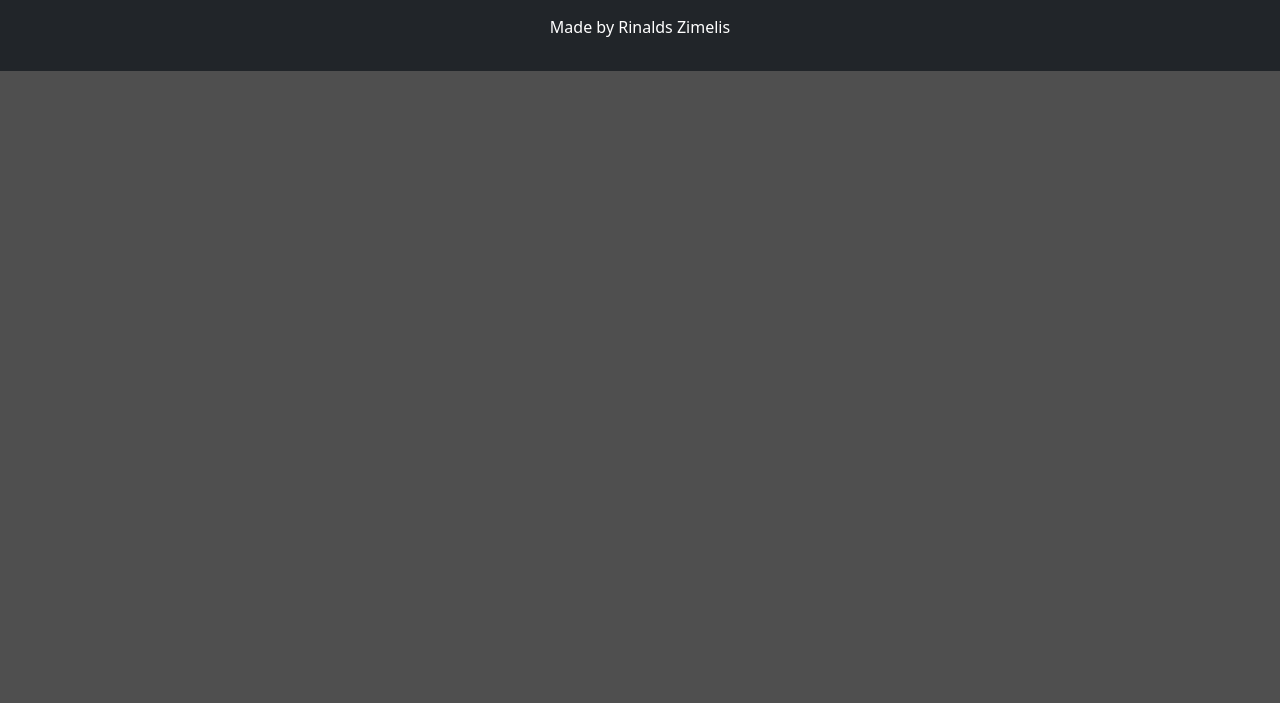
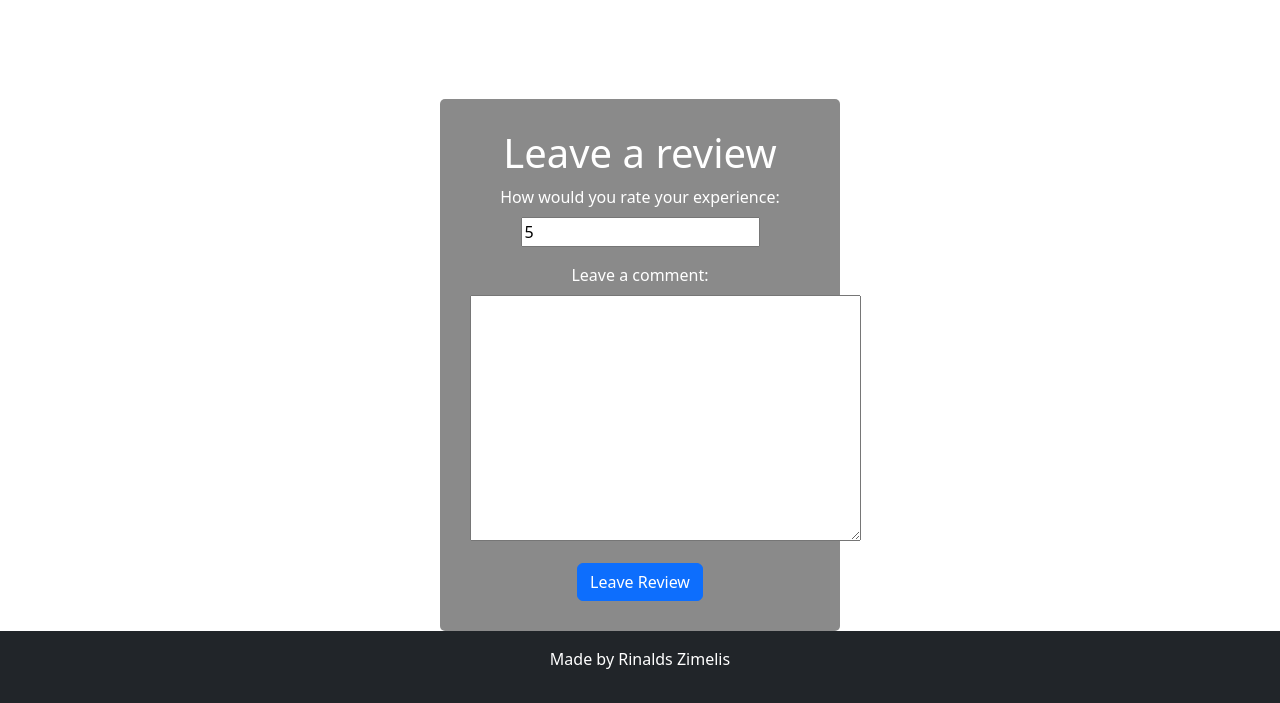
Before and after one commit to rinalds98/Savory-Junction, a Django app: page / in a window 1280 px wide. Shown: the part 1954-2657 px from the top of the page. Before the commit the page ends 2025 px from the top, so only its background shows below. Run offline with Django 3.2, Linux system fonts and the light colour scheme; data that the repository does not hold is empty; grey boxes are pictures that could not be loaded.

Commit message:
Add view that posts review. create forms.py for form and html in index.html to display review form

```diff
--- /dev/null
+++ b/booking/forms.py
@@ -0,0 +1,8 @@
+from .models import Review
+from django import forms
+
+
+class ReviewForm(forms.ModelForm):
+    class Meta:
+        model = Review
+        fields = ["comment", "rating"]
--- a/booking/models.py
+++ b/booking/models.py
@@ -46,7 +46,7 @@ class Review(models.Model):
     rating = models.IntegerField(default=5, validators=[MinValueValidator(1),
                                                         MaxValueValidator(5)])
     date_posted = models.DateTimeField(default=datetime.now)
-    booking = models.ForeignKey(Booking, on_delete=models.CASCADE)
+    #booking = models.ForeignKey(Booking, on_delete=models.CASCADE)
 
     def __str__(self):
         return f"{self.user_name} - {self.rating} star rating"
--- a/booking/urls.py
+++ b/booking/urls.py
@@ -7,9 +7,5 @@ urlpatterns = [
     # path('menu.html', views.MenuView.as_view(), name='menu'),
     path("mybookings.html", views.Reservations.as_view(), name="bookings"),
     path("delete/<int:pk>/", views.BookingDelete.as_view(), name="delete_booking"),
-    path(
-        "bookings/<int:pk>/update/",
-        views.BookingUpdate.as_view(),
-        name="update_booking",
-    ),
+    path("bookings/<int:pk>/update/",views.BookingUpdate.as_view(),name="update_booking",),
 ]
--- a/booking/views.py
+++ b/booking/views.py
@@ -1,8 +1,10 @@
 from django.shortcuts import render
+from django.shortcuts import redirect
 from django.views.generic import *
 from django.contrib import messages
 from django.urls import reverse_lazy
 from .models import Booking, TABLES_AVAILABLE, Review
+from .forms import ReviewForm
 from datetime import datetime
 
 
@@ -13,8 +15,29 @@ class IndexView(TemplateView):
     # Gets the reviews
     def get_context_data(self, **kwargs):
         review = super().get_context_data(**kwargs)
-        review['reviews'] = Review.objects.select_related('user_name').all()
+        review["reviews"] = Review.objects.all()
+        review['review_form'] = ReviewForm()
         return review
+
+    # post the review
+    def post(self, request, *args, **kwargs):
+        form = ReviewForm(request.POST)
+
+        if form.is_valid():
+
+            if Review.objects.filter(user_name=request.user).exists():
+                messages.warning(request, "You have already made a review")
+                return redirect('home')
+
+            review = form.save(commit=False)
+            review.user_name = request.user
+            review.save()
+            return redirect('home')
+        else:
+            review = self.get_context_data(**kwargs)
+            review['review_form'] = form
+            return self.render_to_response(review)
+
 
 
 # class MenuView(TemplateView):
--- a/templates/index.html
+++ b/templates/index.html
@@ -57,4 +57,25 @@
   <p>{{ review.comment }}</p>
   {% endfor %}
 </div>
+<div class="review-wrapper">
+  <div class="form-input text-center">
+    <form method="post" class="signup-form">
+      {% csrf_token %}
+      <h1>Leave a review</h1>
+      <div class="mb-3">
+          <label class="form-label" for="{{ review_form.rating.id_for_label }}">How would you rate your experience:</label>
+          <div>
+              {{ review_form.rating}}
+          </div>
+      </div>
+      <div class="mb-3">
+          <label class="form-label" for="{{ review_form.comment.id_for_label }}">Leave a comment:</label>
+          <div>
+              {{ review_form.comment }}
+          </div>
+      </div>
+      <button type="submit" class="btn btn-primary">Leave Review</button>
+  </form>
+  </div>
+</div>
 {% endblock %}
```
Also changed, not shown: booking/migrations/0006_remove_review_booking.py (added).
